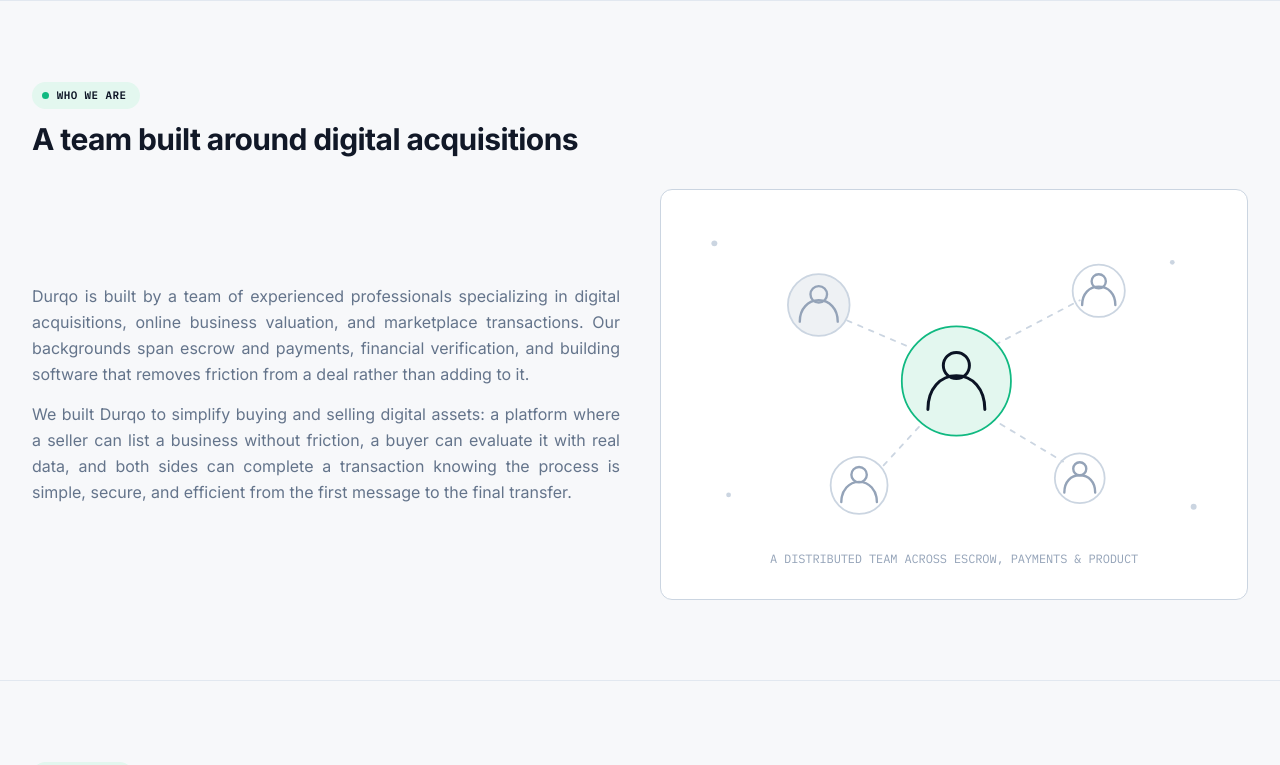
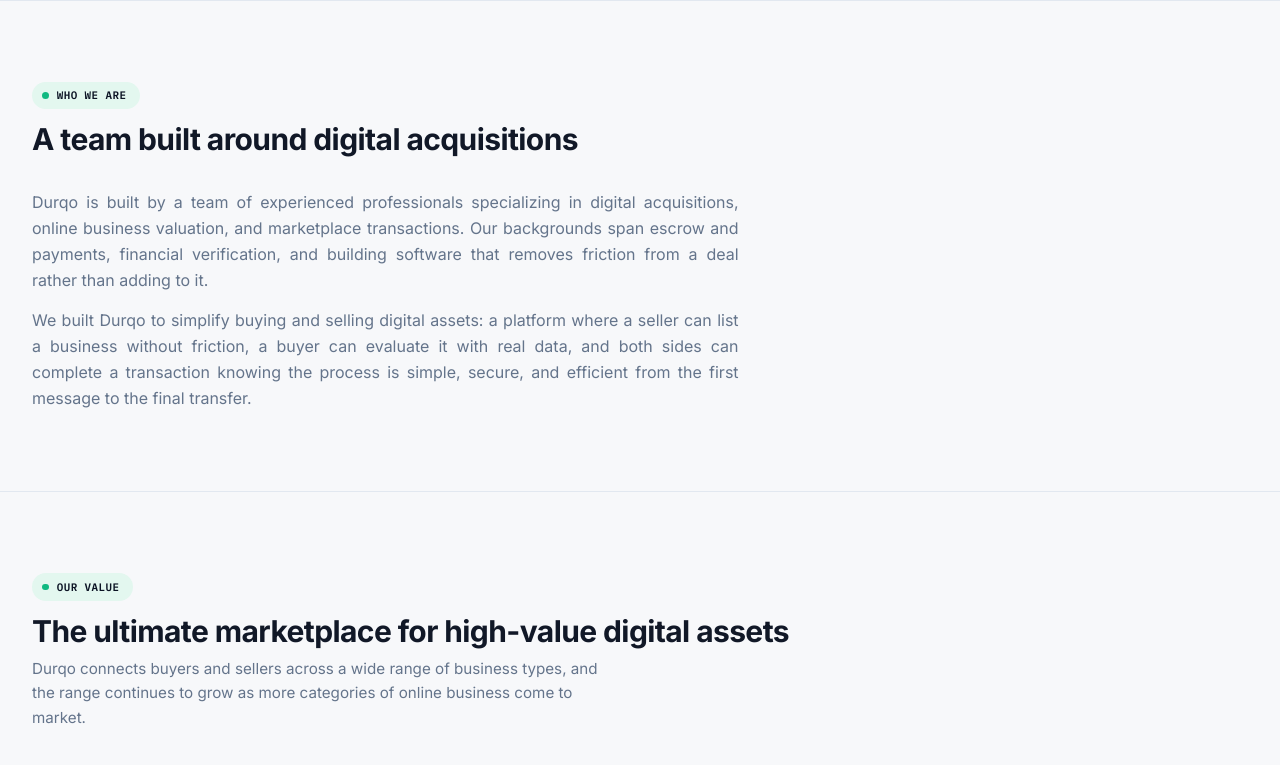
Before and after one commit to mdmanirmia/durqo-app, a Next.js app: page /about in a window 1280 px wide. Shown: the part 521-1286 px from the top of the page. Built offline with nearby package versions, Linux system fonts and the light colour scheme; no server answers.

Commit message:
Revert team illustration on About page

```diff
--- a/src/app/about/page.tsx
+++ b/src/app/about/page.tsx
@@ -26,71 +26,6 @@ const PROCESS = [
     body: "Once payment clears, the seller transfers all assets, accounts, and access included in the sale within the agreed timeframe, and the deal is complete.",
   },
 ] as const;
-
-// Abstract, on-brand illustration of a distributed team, a central hub node
-// connected to several satellite nodes, each drawn as a simple circle +
-// person glyph. Used in place of a stock or fabricated "team" photo, since
-// no real team photography exists yet. Colors resolve via currentColor from
-// the Tailwind text-* classes on each wrapping element, so it follows the
-// site's design tokens (and dark mode) automatically.
-function TeamIllustration() {
-  return (
-    <svg viewBox="0 0 440 260" fill="none" className="h-auto w-full" aria-hidden="true">
-      {/* texture dots */}
-      <g className="text-rule-strong" fill="currentColor">
-        <circle cx="18" cy="18" r="2.5" />
-        <circle cx="422" cy="240" r="2.5" />
-        <circle cx="404" cy="34" r="2" />
-        <circle cx="30" cy="230" r="2" />
-      </g>
-
-      {/* connecting lines from hub to each satellite */}
-      <g className="text-rule-strong" stroke="currentColor" strokeWidth="1.5" strokeDasharray="4 6" strokeLinecap="round">
-        <path d="M198 112 L 118 78" />
-        <path d="M246 108 L 326 66" />
-        <path d="M204 158 L 158 208" />
-        <path d="M242 160 L 312 202" />
-      </g>
-
-      {/* satellite node: top left */}
-      <circle cx="106" cy="70" r="26" className="text-paper-sunk" fill="currentColor" stroke="currentColor" strokeOpacity="0" />
-      <circle cx="106" cy="70" r="26" className="text-rule-strong" fill="none" stroke="currentColor" strokeWidth="1.5" />
-      <g className="text-ink-faint" stroke="currentColor" strokeWidth="2" fill="none" strokeLinecap="round">
-        <circle cx="106" cy="61" r="7" />
-        <path d="M90 84 c0 -11 7 -18 16 -18 s16 7 16 18" />
-      </g>
-
-      {/* satellite node: top right */}
-      <circle cx="342" cy="58" r="22" className="text-rule-strong" fill="none" stroke="currentColor" strokeWidth="1.5" />
-      <g className="text-ink-faint" stroke="currentColor" strokeWidth="2" fill="none" strokeLinecap="round">
-        <circle cx="342" cy="50" r="6" />
-        <path d="M328 70 c0 -9.5 6 -15.5 14 -15.5 s14 6 14 15.5" />
-      </g>
-
-      {/* satellite node: bottom left */}
-      <circle cx="140" cy="222" r="24" className="text-rule-strong" fill="none" stroke="currentColor" strokeWidth="1.5" />
-      <g className="text-ink-faint" stroke="currentColor" strokeWidth="2" fill="none" strokeLinecap="round">
-        <circle cx="140" cy="213" r="6.5" />
-        <path d="M125 236 c0 -10 6.5 -17 15 -17 s15 7 15 17" />
-      </g>
-
-      {/* satellite node: bottom right */}
-      <circle cx="326" cy="216" r="21" className="text-rule-strong" fill="none" stroke="currentColor" strokeWidth="1.5" />
-      <g className="text-ink-faint" stroke="currentColor" strokeWidth="2" fill="none" strokeLinecap="round">
-        <circle cx="326" cy="208" r="5.5" />
-        <path d="M313 228 c0 -9 5.5 -14.5 13 -14.5 s13 5.5 13 14.5" />
-      </g>
-
-      {/* hub node: center, brand */}
-      <circle cx="222" cy="134" r="46" className="text-brand-soft" fill="currentColor" />
-      <circle cx="222" cy="134" r="46" className="text-brand" fill="none" stroke="currentColor" strokeWidth="1.5" />
-      <g className="text-brand-strong" stroke="currentColor" strokeWidth="2.5" fill="none" strokeLinecap="round">
-        <circle cx="222" cy="121" r="11" />
-        <path d="M198 158 c0 -17.5 10.5 -28.5 24 -28.5 s24 11 24 28.5" />
-      </g>
-    </svg>
-  );
-}
 
 const OFFERINGS = [
   {
@@ -145,8 +80,7 @@ export default function AboutPage() {
       <section className="border-b border-rule py-16 sm:py-20">
         <Container>
           <SectionHeader eyebrow="Who we are" title="A team built around digital acquisitions" className="mb-8" />
-          <div className="grid gap-10 md:grid-cols-2 md:items-center">
-            <div className="text-justify leading-relaxed text-ink-soft">
+          <div className="max-w-[70ch] text-justify leading-relaxed text-ink-soft">
             <p>
               Durqo is built by a team of experienced professionals specializing in digital acquisitions, online
               business valuation, and marketplace transactions. Our backgrounds span escrow and payments,
@@ -159,13 +93,6 @@ export default function AboutPage() {
               transaction knowing the process is simple, secure, and efficient from the first message to the
               final transfer.
             </p>
-            </div>
-            <div className="rounded-xl border border-rule-strong bg-paper-raised p-8">
-              <TeamIllustration />
-              <p className="mono mt-5 text-center text-xs text-ink-faint">
-                A DISTRIBUTED TEAM ACROSS ESCROW, PAYMENTS &amp; PRODUCT
-              </p>
-            </div>
           </div>
         </Container>
       </section>
```
Lines whose indentation alone changed are shown as unchanged.
